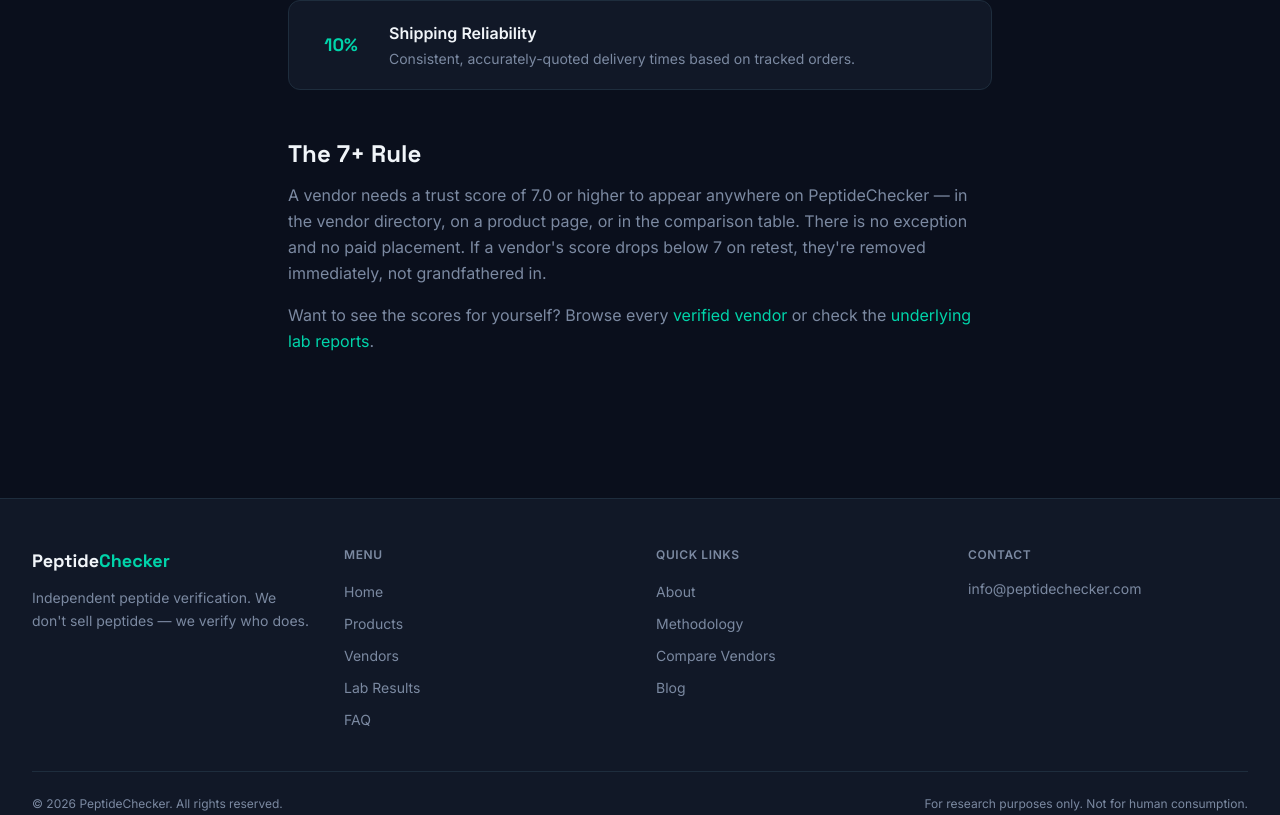
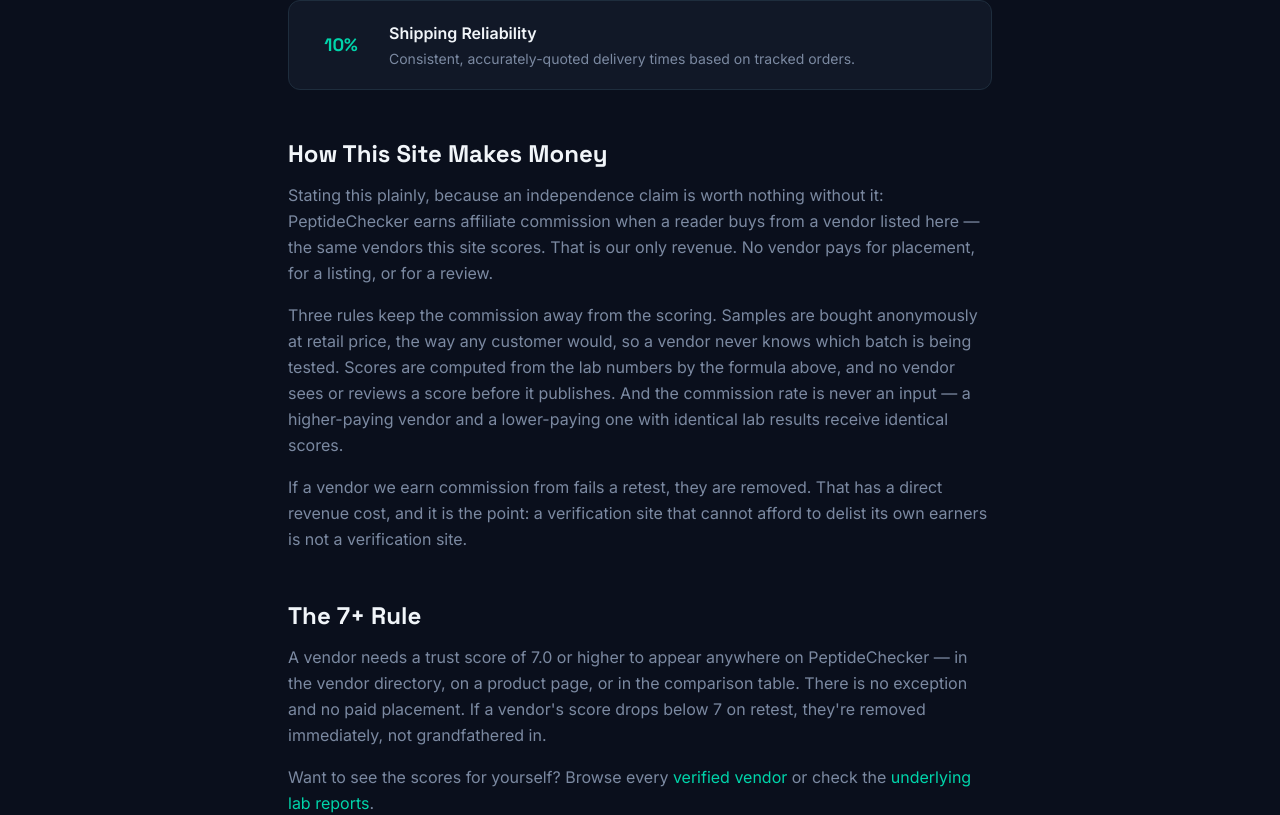
Before and after one commit to cockmankevin-design/peptidechecker, a Next.js app: page /methodology in a window 1280 px wide. Shown: the part 1427-2242 px from the top of the page. Built offline with nearby package versions, Linux system fonts and the light colour scheme.

Commit message:
Disclose affiliate revenue on methodology page and in footer

```diff
--- a/app/methodology/page.tsx
+++ b/app/methodology/page.tsx
@@ -99,6 +99,29 @@
         </section>
 
         <section className="mt-12">
+          <h2 className="font-heading text-2xl font-bold text-brand-text-heading">How This Site Makes Money</h2>
+          <p className="mt-3 text-brand-text-secondary leading-relaxed">
+            Stating this plainly, because an independence claim is worth nothing without it:
+            PeptideChecker earns affiliate commission when a reader buys from a vendor listed here
+            &mdash; the same vendors this site scores. That is our only revenue. No vendor pays for
+            placement, for a listing, or for a review.
+          </p>
+          <p className="mt-4 text-brand-text-secondary leading-relaxed">
+            Three rules keep the commission away from the scoring. Samples are bought anonymously at
+            retail price, the way any customer would, so a vendor never knows which batch is being
+            tested. Scores are computed from the lab numbers by the formula above, and no vendor sees
+            or reviews a score before it publishes. And the commission rate is never an input &mdash;
+            a higher-paying vendor and a lower-paying one with identical lab results receive
+            identical scores.
+          </p>
+          <p className="mt-4 text-brand-text-secondary leading-relaxed">
+            If a vendor we earn commission from fails a retest, they are removed. That has a direct
+            revenue cost, and it is the point: a verification site that cannot afford to delist its
+            own earners is not a verification site.
+          </p>
+        </section>
+
+        <section className="mt-12">
           <h2 className="font-heading text-2xl font-bold text-brand-text-heading">The 7+ Rule</h2>
           <p className="mt-3 text-brand-text-secondary leading-relaxed">
             A vendor needs a trust score of 7.0 or higher to appear anywhere on PeptideChecker — in the vendor
--- a/components/Footer.tsx
+++ b/components/Footer.tsx
@@ -25,7 +25,7 @@
               Peptide<span className="text-brand-accent">Checker</span>
             </span>
             <p className="mt-3 text-sm text-brand-text-secondary leading-relaxed">
-              Independent peptide verification. We don&apos;t sell peptides — we verify who does.
+              Independent peptide verification. We don&apos;t sell peptides — we verify who does. We earn affiliate commission from vendors we list; it never affects a score.
             </p>
           </div>
 
```
Also changed, not shown: .claude/launch.json (added).
